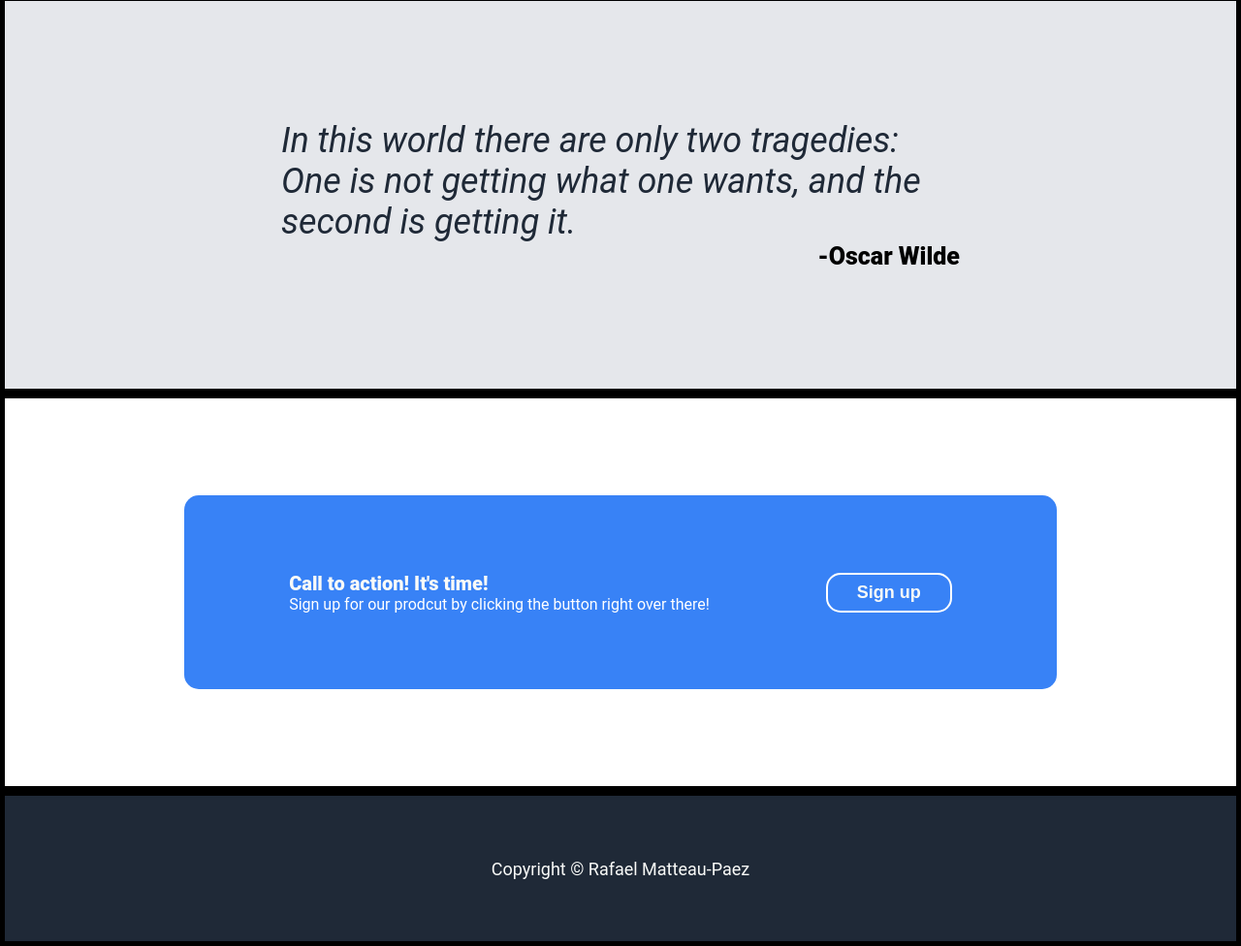
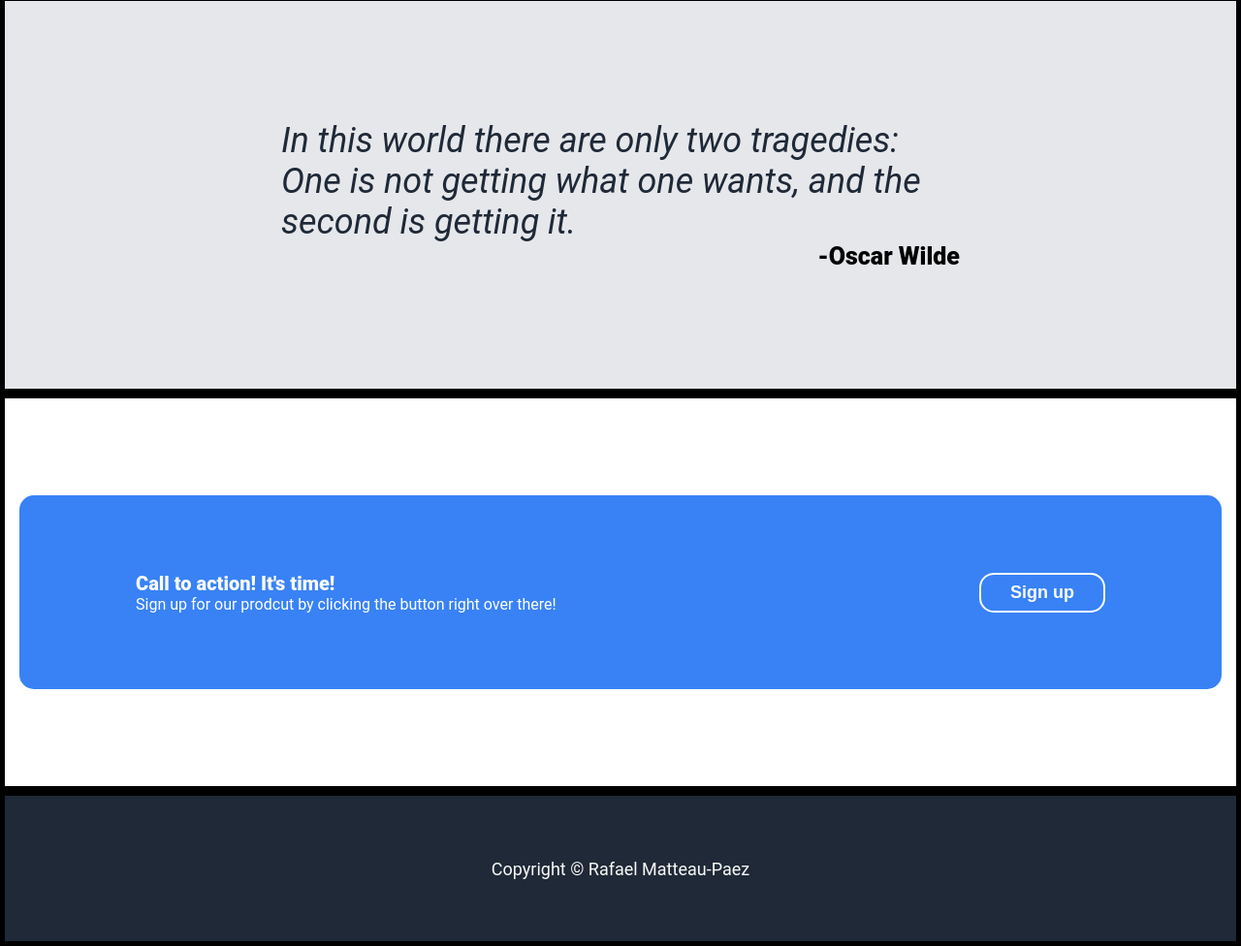
Before and after one commit to RefGitHub/Odin-Landing-Page, a plain HTML site: page index.html in a window 1280 px wide. Shown: the part 814-1790 px from the top of the page at 97% size. Drawn offline with Linux system fonts and the light colour scheme.

Commit message:
Modified the padding left and right for the box of section 4

```diff
--- a/style.css
+++ b/style.css
@@ -121,14 +121,17 @@ body {
 
   .box {
     background-color: #3882F6;
-    width: 900px;
+    width: 1000px;
     display: flex;
-    justify-content: center;
+    justify-content: space-between;
     align-items: center;
     height: 200px;
-    gap: 120px;
     border-radius: 15px;
+    padding-left: 120px;
+    padding-right: 120px;
   }
+
+
 
   .action {
     font-size: 20px;
@@ -139,7 +142,9 @@ body {
   .actionLeft {
     display: flex;
     flex-direction: column;
+
   }
+
 
   .sentence {
     color: white;
```
